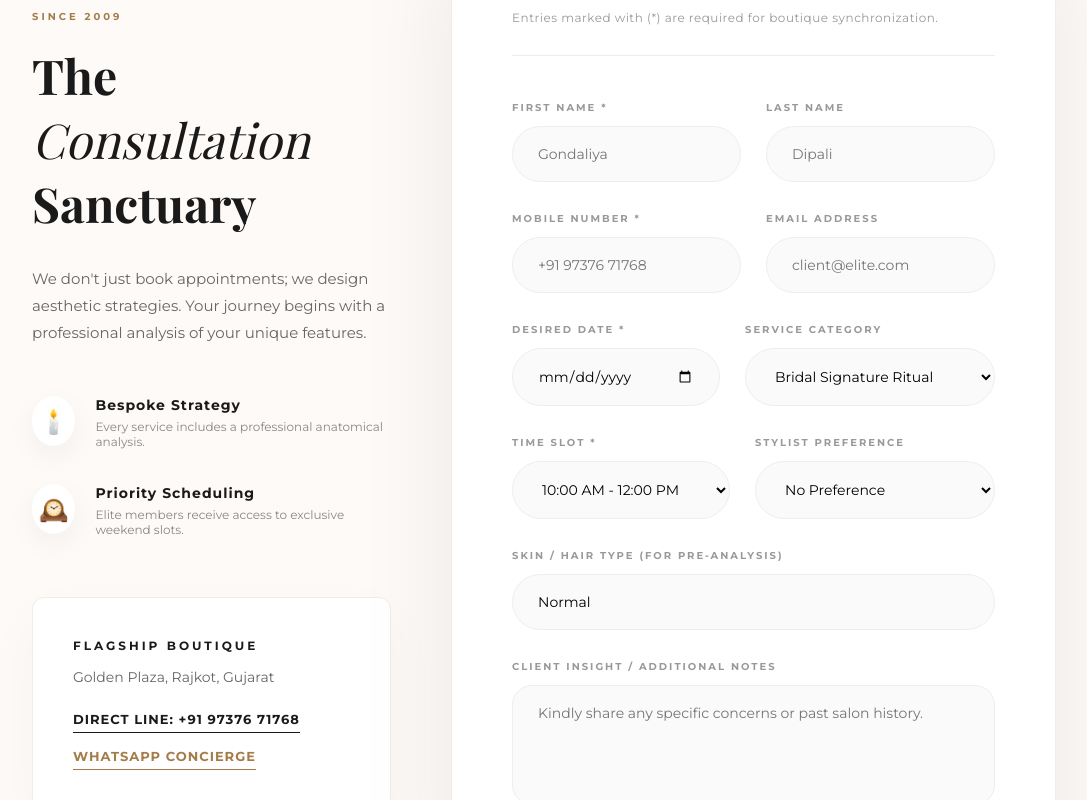
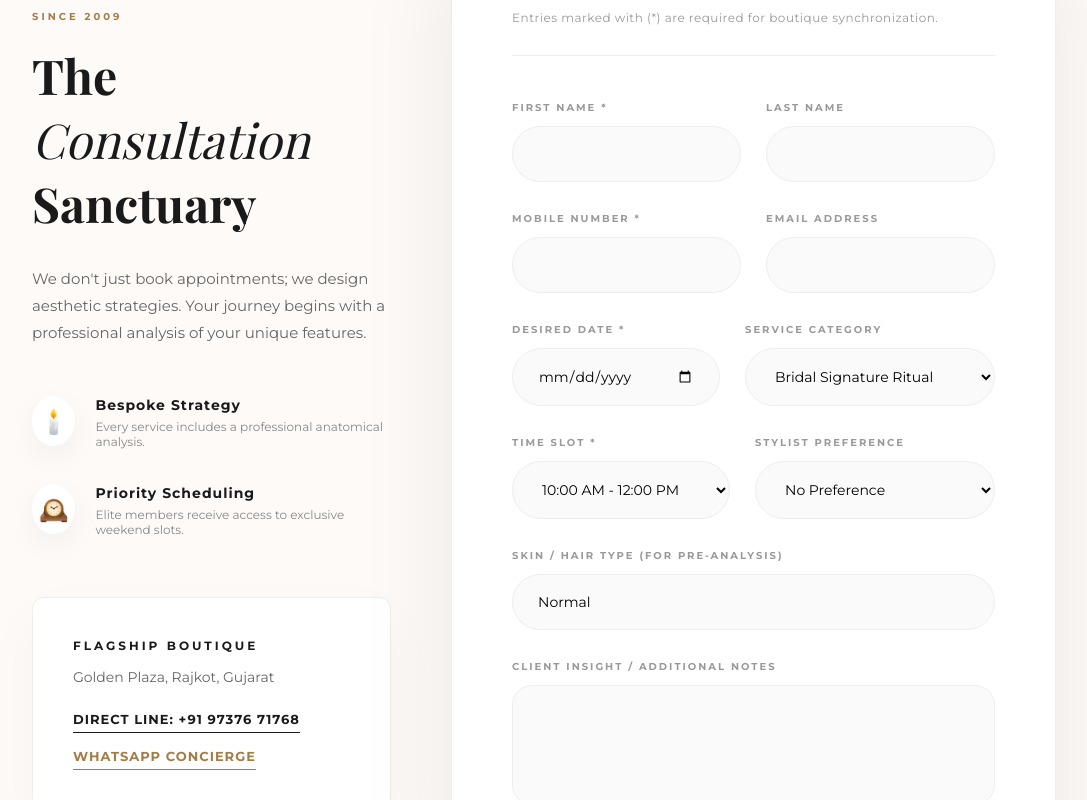
Before and after one commit to dipaligondaliya81-star/Classic_salon, a React (Vite) app: page /contact in a window 1280 px wide. Shown: the part 800-1600 px from the top of the page, without its empty margins (96-1183 px from the left). Built offline with nearby package versions, Linux system fonts and the light colour scheme; a web font is replaced by a local one.

Commit message:
Remove placeholders from contact form

```diff
--- a/src/pages/Contact.jsx
+++ b/src/pages/Contact.jsx
@@ -137,22 +137,22 @@ export default function Contact() {
               <div className="p-form-row">
                 <div className="p-field">
                   <label>FIRST NAME *</label>
-                  <input type="text" name="firstName" value={formData.firstName} onChange={handleChange} placeholder="Gondaliya" required />
+                  <input type="text" name="firstName" value={formData.firstName} onChange={handleChange} required />
                 </div>
                 <div className="p-field">
                   <label>LAST NAME</label>
-                  <input type="text" name="lastName" value={formData.lastName} onChange={handleChange} placeholder="Dipali" />
+                  <input type="text" name="lastName" value={formData.lastName} onChange={handleChange} />
                 </div>
               </div>
 
               <div className="p-form-row">
                 <div className="p-field">
                   <label>MOBILE NUMBER *</label>
-                  <input type="tel" name="phone" value={formData.phone} onChange={handleChange} placeholder="+91 97376 71768" required />
+                  <input type="tel" name="phone" value={formData.phone} onChange={handleChange} required />
                 </div>
                 <div className="p-field">
                   <label>EMAIL ADDRESS</label>
-                  <input type="email" name="email" value={formData.email} onChange={handleChange} placeholder="client@elite.com" />
+                  <input type="email" name="email" value={formData.email} onChange={handleChange} />
                 </div>
               </div>
 
@@ -197,12 +197,12 @@ export default function Contact() {
 
               <div className="p-field full">
                 <label>SKIN / HAIR TYPE (FOR PRE-ANALYSIS)</label>
-                <input type="text" name="skinHairType" value={formData.skinHairType} onChange={handleChange} placeholder="e.g. Oily Skin / Color-Treated Hair" />
+                <input type="text" name="skinHairType" value={formData.skinHairType} onChange={handleChange} />
               </div>
 
               <div className="p-field full">
                 <label>CLIENT INSIGHT / ADDITIONAL NOTES</label>
-                <textarea name="message" value={formData.message} onChange={handleChange} placeholder="Kindly share any specific concerns or past salon history."></textarea>
+                <textarea name="message" value={formData.message} onChange={handleChange}></textarea>
               </div>
 
               <button type="submit" className="portal-submit-btn" disabled={isSubmitting}>
```
